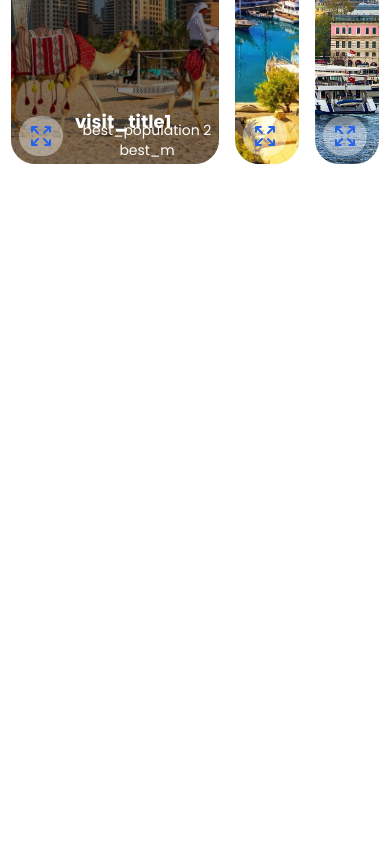
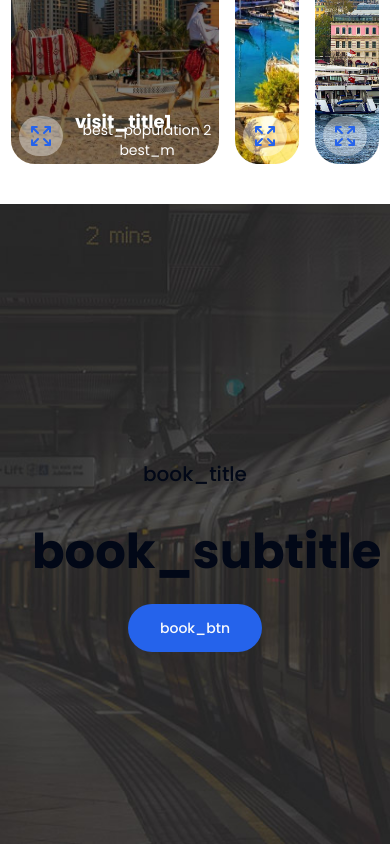
Before and after one commit to abdullohmirzayev/zamon-tour, a Next.js app: page /en in a window 390 px wide. Shown: the part 5824-6668 px from the top of the page. Before the commit the page ends 6000 px from the top, so only its background shows below. Built offline with nearby package versions, Linux system fonts and the light colour scheme; what i18next-resources-to-backend would draw is missing.

Commit message:
added BookPrefered component

```diff
--- a/app/[lng]/(root)/(home)/page.tsx
+++ b/app/[lng]/(root)/(home)/page.tsx
@@ -1,6 +1,7 @@
 'use client'
 
 import BestLocation from '../_components/bestLocations'
+import BookPrefered from '../_components/bookPrefered'
 import ExploreDestinations from '../_components/exploreDestinations'
 import Hero from '../_components/hero'
 import VisaSuppoert from '../_components/visaSupport'
@@ -16,6 +17,7 @@ function Page() {
 			<VisaSuppoert />
 			<VisitOne />
 			<BestLocation />
+			<BookPrefered />
 		</div>
 	)
 }
--- a/app/[lng]/(root)/_components/bestLocations.tsx
+++ b/app/[lng]/(root)/_components/bestLocations.tsx
@@ -43,7 +43,7 @@ export default function ExampleComponent() {
 	const t = useTranslate()
 
 	return (
-		<div className='container mx-auto flex max-w-6xl flex-col items-center overflow-hidden py-3 text-center'>
+		<div className='container mx-auto flex max-w-6xl flex-col items-center overflow-hidden pb-10 pt-3 text-center'>
 			<SectionTitle
 				title={t('best_main_title')}
 				subtitle={t('best_main_subtitle')}
@@ -53,7 +53,9 @@ export default function ExampleComponent() {
 					<div
 						key={index}
 						className={`relative p-4 transition-all duration-500 ${
-							activeIndex === index ? 'h-96 w-52 md:w-72 lg:w-80' : 'h-96 w-16'
+							activeIndex === index
+								? 'h-96 w-52 md:w-72 lg:w-[30rem]'
+								: 'h-96 w-16'
 						}`}
 					>
 						<Image
--- /dev/null
+++ b/app/[lng]/(root)/_components/bookPrefered.tsx
@@ -0,0 +1,29 @@
+import { Button } from '@/components/ui/button'
+import useTranslate from '@/hooks/use-translate'
+
+const BookPrefered = () => {
+	const t = useTranslate()
+
+	return (
+		<div
+			className='bg-cover bg-center bg-no-repeat pb-48 pt-64 text-center'
+			style={{ backgroundImage: 'url(/bookPrefered-bg.jpg)' }}
+		>
+			<div className='container mx-auto max-w-6xl items-center justify-center'>
+				<h4 className='mb-4 pb-6 text-xl font-medium'>{t('book_title')}</h4>
+
+				<h2 className='mb-7 text-5xl font-bold'>{t('book_subtitle')}</h2>
+
+				<Button
+					variant={'castum'}
+					size={'castum'}
+					className='dark:hover:bg-white/70'
+				>
+					{t('book_btn')}
+				</Button>
+			</div>
+		</div>
+	)
+}
+
+export default BookPrefered
--- a/locales/en.json
+++ b/locales/en.json
@@ -74,5 +74,9 @@
 	"best_main_subtitle": "Discover the best offers in each city, curated just for you. Immerse yourself in a world of savings and indulge in unparalleled experiences.",
 	"best_country": "Paris",
 	"best_population": "Population: ",
-	"best_m": "Mil"
+	"best_m": "Mil",
+
+	"book_title": "Book Prefered Deal Here",
+	"book_subtitle": "Make Your Reservation",
+	"book_btn": "Discover More"
 }
--- a/locales/ru.json
+++ b/locales/ru.json
@@ -77,5 +77,9 @@
 	"best_main_subtitle": "Откройте для себя лучшие предложения в каждом городе, отобранные специально для вас. Погрузитесь в мир сэкономленных средств и наслаждайтесь неповторимыми впечатлениями.",
 	"best_country": "Париж",
 	"best_population": "Население: ",
-	"best_m": "млн"
+	"best_m": "млн",
+
+	"book_title": "Забронируйте предпочтительное предложение здесь",
+	"book_subtitle": "Оформите ваш заказ",
+	"book_btn": "Узнайте больше"
 }
--- a/locales/tr.json
+++ b/locales/tr.json
@@ -74,5 +74,9 @@
 	"best_main_subtitle": "Her şehirdeki en iyi teklifleri keşfedin, sadece sizin için derlendi. Tasarruf dünyasına dalın ve eşsiz deneyimlerin tadını çıkarın.",
 	"best_country": "Paris",
 	"best_population": "Nüfus: ",
-	"best_m": "Milyon"
+	"best_m": "Milyon",
+
+	"book_title": "Burada Tercih Edilen Kitap Fırsatı",
+	"book_subtitle": "Rezervasyonunuzu Yapın",
+	"book_btn": "Daha Fazlasını Keşfedin"
 }
--- a/locales/uz.json
+++ b/locales/uz.json
@@ -74,5 +74,9 @@
 	"best_main_subtitle": "Har bir shahardagi eng yaxshi takliflarimizni kashf eting, faqat siz uchun. O'zingiz uchun yangi dunyosni oching va misli ko'rilmagan sarguzashtlar ega bo'ling.",
 	"best_country": "Paris",
 	"best_population": "Aholi: ",
-	"best_m": "M"
+	"best_m": "M",
+
+	"book_title": "O'zingiz yoqtirganingizni tanlang",
+	"book_subtitle": "O'z joyingizni band qiling",
+	"book_btn": "Ko'proq Bilish.."
 }
```
Also changed, not shown: public/bookPrefered-bg.jpg (added).
